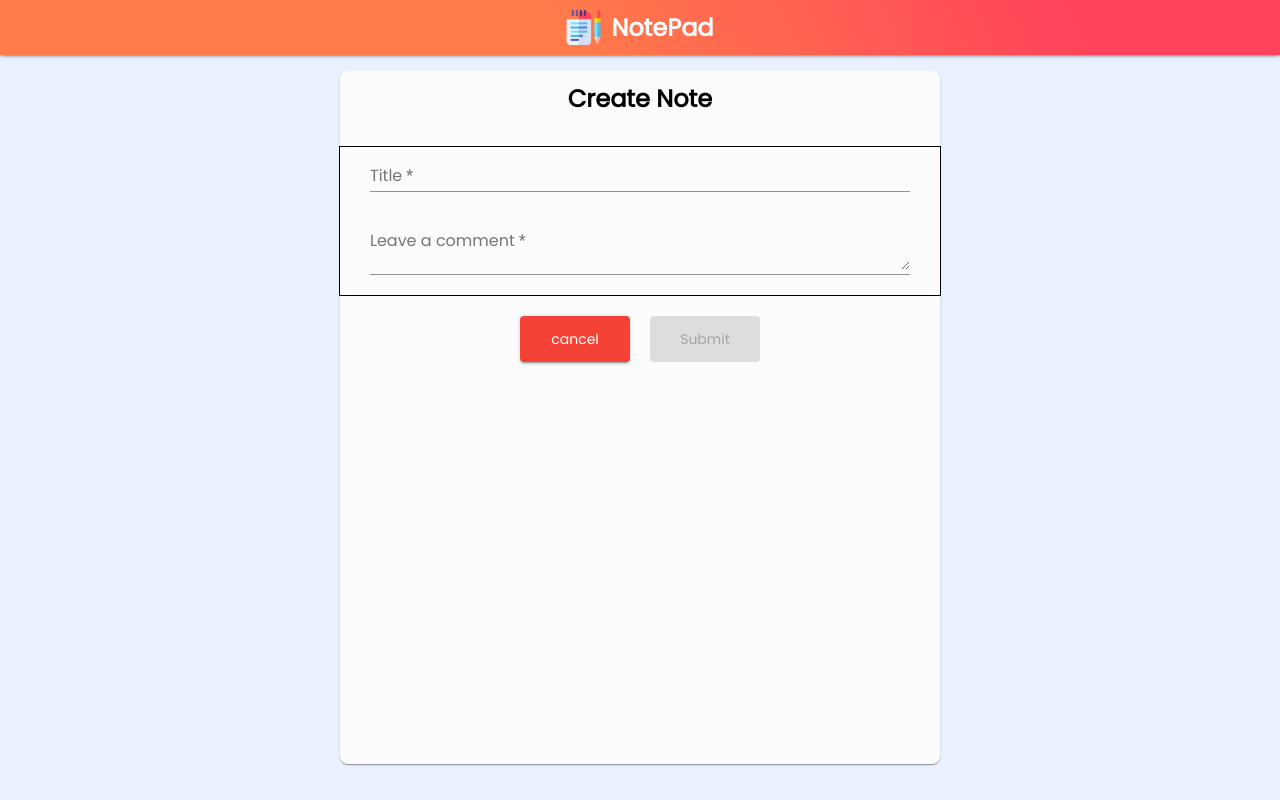
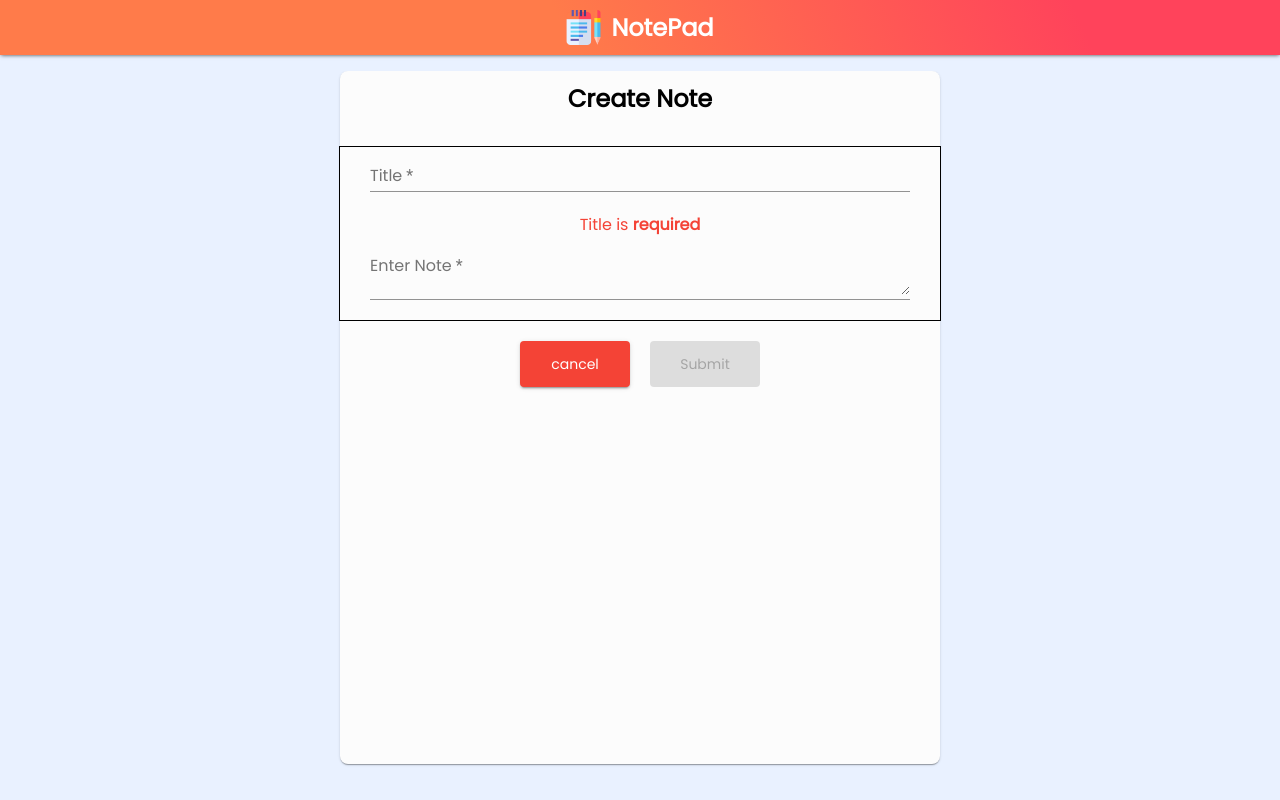
Before and after one commit to Moro-Afriyie/Note-App, an Angular app: page /addNote in a window 1280 px wide. Built offline with nearby package versions, Linux system fonts and the light colour scheme.

Commit message:
added the error fields to the add-note-page.component.html

```diff
--- a/src/app/add-note-page/add-note-page.component.html
+++ b/src/app/add-note-page/add-note-page.component.html
@@ -7,15 +7,15 @@
                 <input matInput placeholder="Title goes here...." value="Sushi" formControlName="title">
             </mat-form-field>
             <!--*ngIf="emailFormControl.hasError('required')"-->
-            <mat-error *ngIf="addNoteForm.hasError('required')">
+            <mat-error *ngIf="addNoteForm.get('title').hasError('required')">
                 Title is <strong>required</strong>
             </mat-error>
             <mat-form-field class="form__body">
-                <mat-label>Leave a comment</mat-label>
+                <mat-label>Enter Note</mat-label>
                 <textarea matInput placeholder="Ex. It makes me feel..." formControlName="body"></textarea>
-                <!-- <mat-error *ngIf="addNoteForm.hasError('required')">
-                    Title is <strong>required</strong>
-                </mat-error> -->
+                <mat-error *ngIf="addNoteForm.get('body').hasError('required')">
+                    Note is  <strong>required</strong>
+                </mat-error>
             </mat-form-field>
         </div>
 
--- a/src/app/add-note-page/add-note-page.component.ts
+++ b/src/app/add-note-page/add-note-page.component.ts
@@ -22,6 +22,11 @@ export class AddNotePageComponent implements OnInit {
     );
   }
 
+// get the form controls
+  get f(){
+    return this.form.controls;
+  }
+
   onSubmit(): void{
     console.log(this.addNoteForm.value)
 
```
